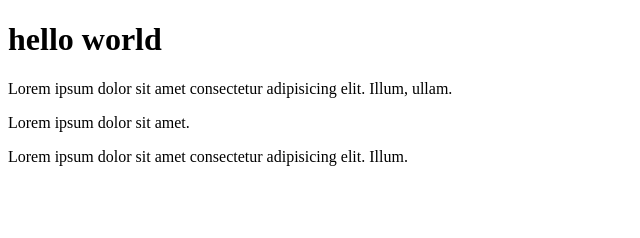
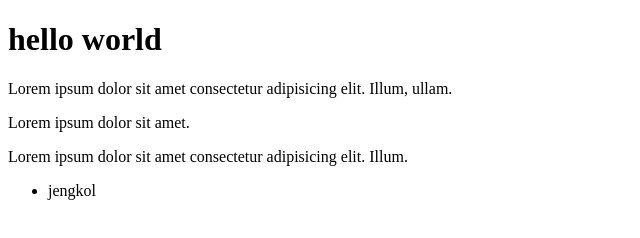
Before and after one commit to dedisusanto56/remote-kasus3, a plain HTML site: page index.html in a window 1280 px wide. Shown: the full height of the page, 0-640 px from the left. Drawn offline with Linux system fonts and the light colour scheme.

Commit message:
tambah list:

```diff
--- a/index.html
+++ b/index.html
@@ -8,9 +8,11 @@
   </head>
   <body>
     <h1>hello world</h1>
-
     <p>Lorem ipsum dolor sit amet consectetur adipisicing elit. Illum, ullam.</p>
     <p>Lorem ipsum dolor sit amet.</p>
     <p>Lorem ipsum dolor sit amet consectetur adipisicing elit. Illum.</p>
+    <ul>
+      <li>jengkol</li>
+    </ul>
   </body>
 </html>
```
